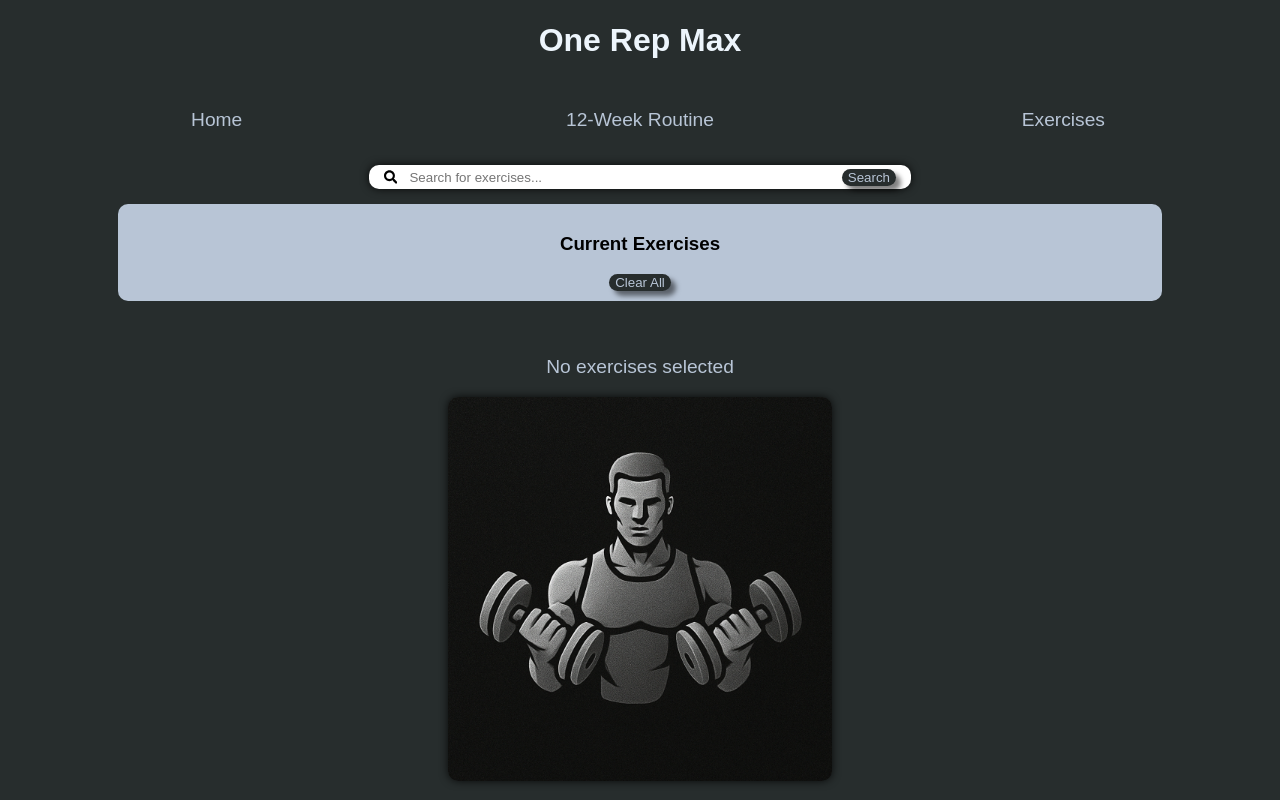
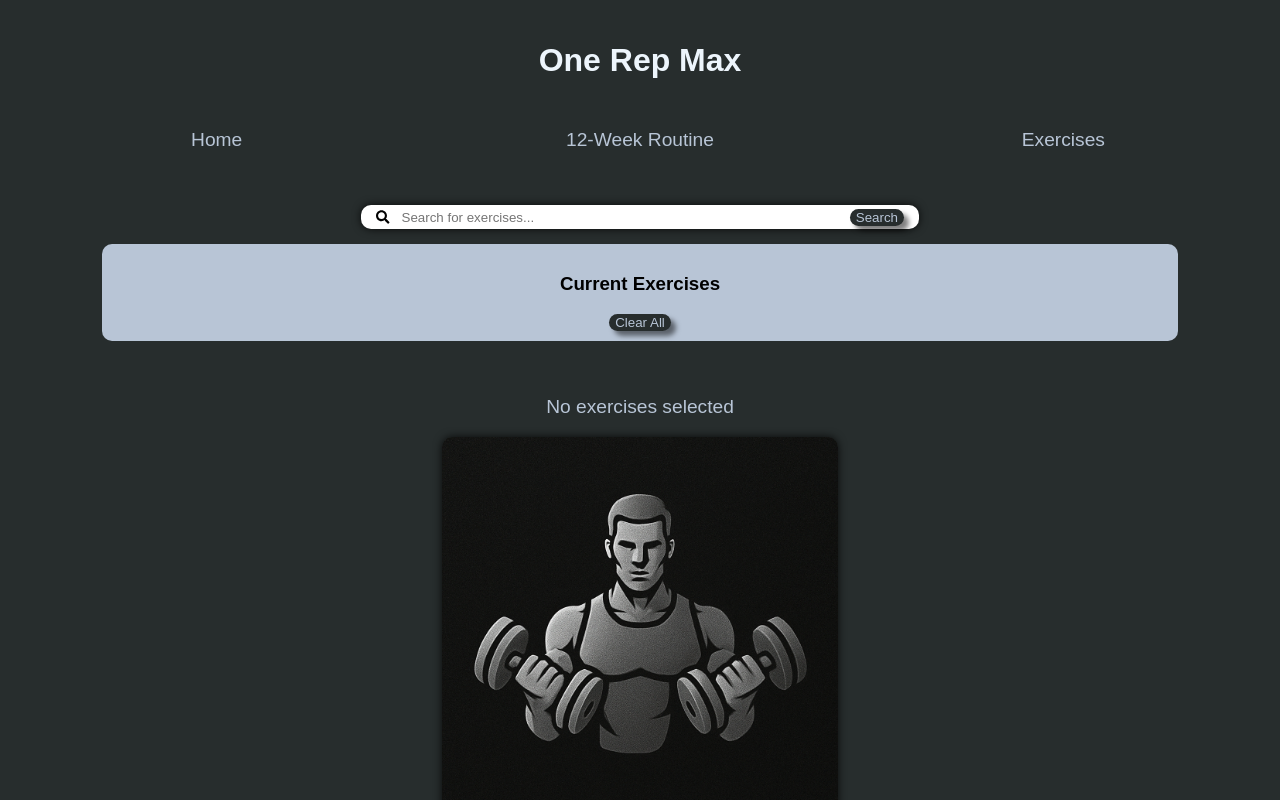
Before and after one commit to ALLALI01/OneRepMax, a React (Vite) app: page /#/exercises in a window 1280 px wide. Shown: the top 800 px of the page. Built offline with nearby package versions, Linux system fonts and the light colour scheme.

Commit message:
Final commit

```diff
--- a/src/Components/Header/Header.module.css
+++ b/src/Components/Header/Header.module.css
@@ -7,6 +7,7 @@ header {
     color: #edf5fc;
     width: 100vw;
     height: 20vh;
+    margin: 20px;
 }
 
 .nav {
--- a/src/Components/SearchBar/SearchResultsList.module.css
+++ b/src/Components/SearchBar/SearchResultsList.module.css
@@ -8,7 +8,7 @@
     max-height: 300px;
     overflow-y: scroll;
     position: absolute;
-    top: 25%;
+    top: 28%;
     justify-self: center;
 }
 
```
